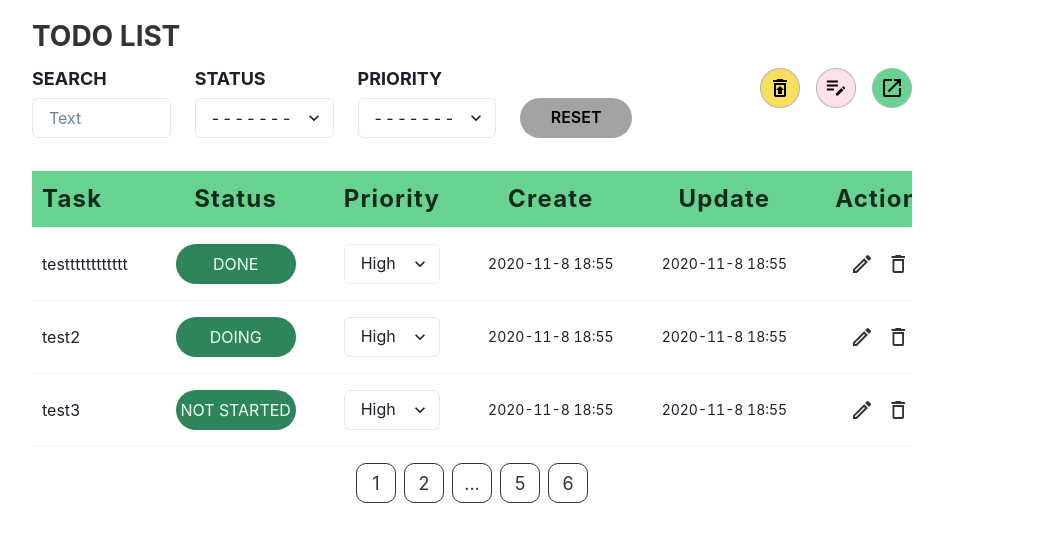
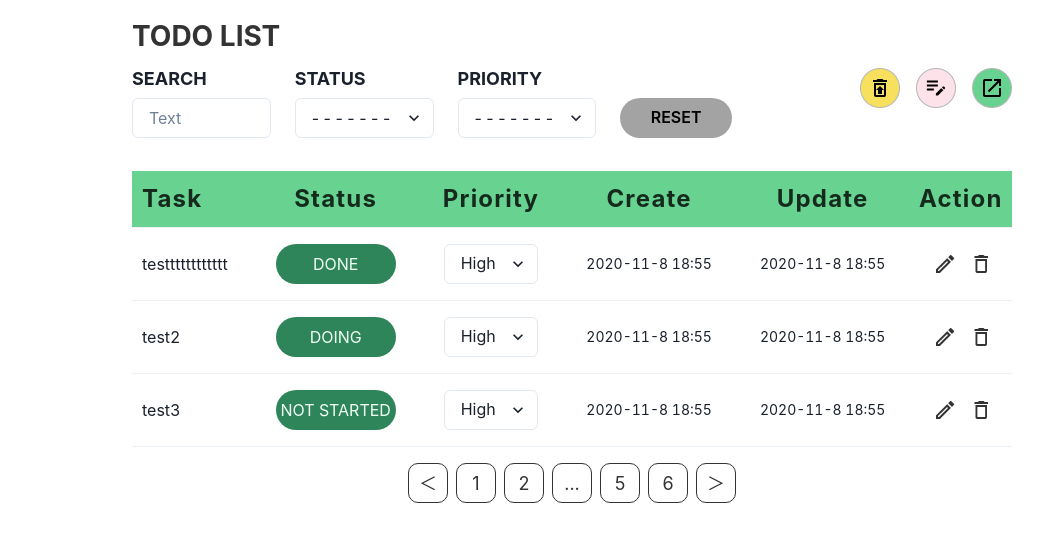
Before and after one commit to if-mentor/next_todo_7, a Next.js app: page /top in a window 1280 px wide. Shown: the top 542 px of the page, without its empty margins (68-1111 px from the left). Built offline with nearby package versions, Linux system fonts and the light colour scheme.

Commit message:
'update: #1-Todo-Top-Layout

```diff
--- a/pages/top.tsx
+++ b/pages/top.tsx
@@ -1,18 +1,15 @@
 import React, { useState } from 'react';
-import Head from 'next/head';
 import {
-  Heading,
   Box,
   Container,
   Flex,
   Stack,
-  VStack,
   HStack,
+  Button,
   Input,
   Spacer,
   Text,
   Image,
-  Button,
   Select,
   TableContainer,
   Table,
@@ -53,7 +50,7 @@ const top = () => {
 
   return (
     <>
-      <Container p="20px 100px 0" m="0" w="100%" maxW="1080px">
+      <Container p="20px 100px 0" w="100%" maxW="1080px">
         <Box pb="15px">
           <Text
             fontSize="28px"
@@ -105,7 +102,7 @@ const top = () => {
             <Image src="New Icon Button.png" />
           </HStack>
         </Flex>
-        <TableContainer w="1000px" m="33px 0 16px">
+        <TableContainer w="100%" m="33px 0 16px">
           <Table>
             <Thead h="56px" bg="green.300">
               <Tr>
@@ -114,7 +111,8 @@ const top = () => {
                   color="blackAlpha.800"
                   textTransform="none"
                   textAlign="left"
-                  pl="10px"
+                  p="0 0 0 10px"
+                  minW="100px"
                 >
                   Task
                 </Th>
@@ -123,6 +121,8 @@ const top = () => {
                   color="blackAlpha.800"
                   textTransform="none"
                   textAlign="center"
+                  p="0"
+                  minW="100px"
                 >
                   Status
                 </Th>
@@ -131,6 +131,8 @@ const top = () => {
                   color="blackAlpha.800"
                   textTransform="none"
                   textAlign="center"
+                  p="0"
+                  minW="100px"
                 >
                   Priority
                 </Th>
@@ -139,6 +141,8 @@ const top = () => {
                   color="blackAlpha.800"
                   textTransform="none"
                   textAlign="center"
+                  p="0"
+                  minW="100px"
                 >
                   Create
                 </Th>
@@ -147,6 +151,8 @@ const top = () => {
                   color="blackAlpha.800"
                   textTransform="none"
                   textAlign="center"
+                  p="0"
+                  minW="100px"
                 >
                   Update
                 </Th>
@@ -155,6 +161,8 @@ const top = () => {
                   color="blackAlpha.800"
                   textTransform="none"
                   textAlign="center"
+                  p="0"
+                  minW="100px"
                 >
                   Action
                 </Th>
@@ -180,7 +188,7 @@ const top = () => {
                       </Box>
                     </Td>
                     <Td textAlign="center">
-                      <Select placeholder={todo.priority}>
+                      <Select value={todo.priority}>
                         <option value="option1">High</option>
                         <option value="option2">Middle</option>
                         <option value="option3">Low</option>
@@ -205,11 +213,13 @@ const top = () => {
           </Table>
         </TableContainer>
         <HStack justify="center" align="center">
+          <Box sx={pagenation}>＜</Box>
           <Box sx={pagenation}>1</Box>
           <Box sx={pagenation}>2</Box>
           <Box sx={pagenation}>...</Box>
           <Box sx={pagenation}>5</Box>
           <Box sx={pagenation}>6</Box>
+          <Box sx={pagenation}>＞</Box>
         </HStack>
       </Container>
     </>
```
